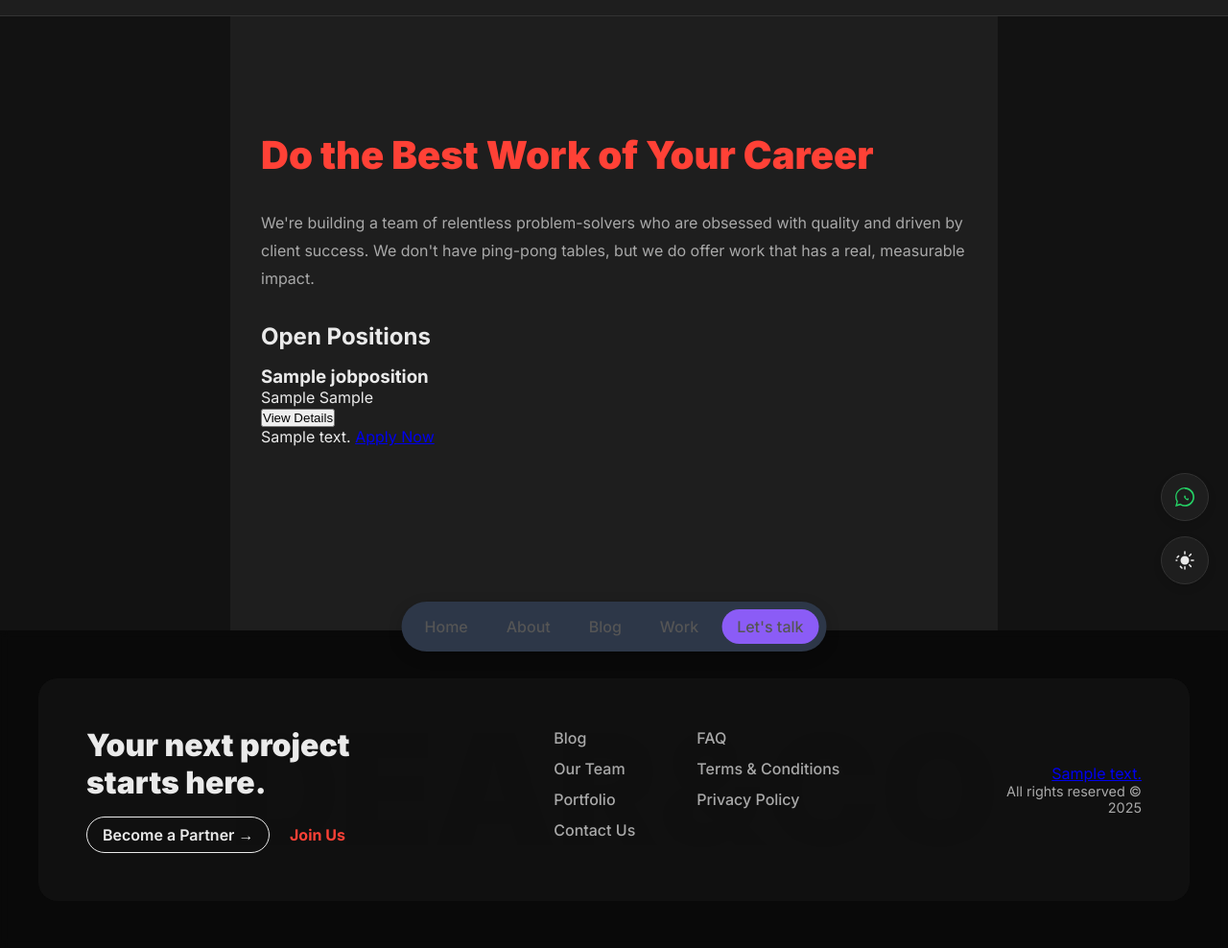
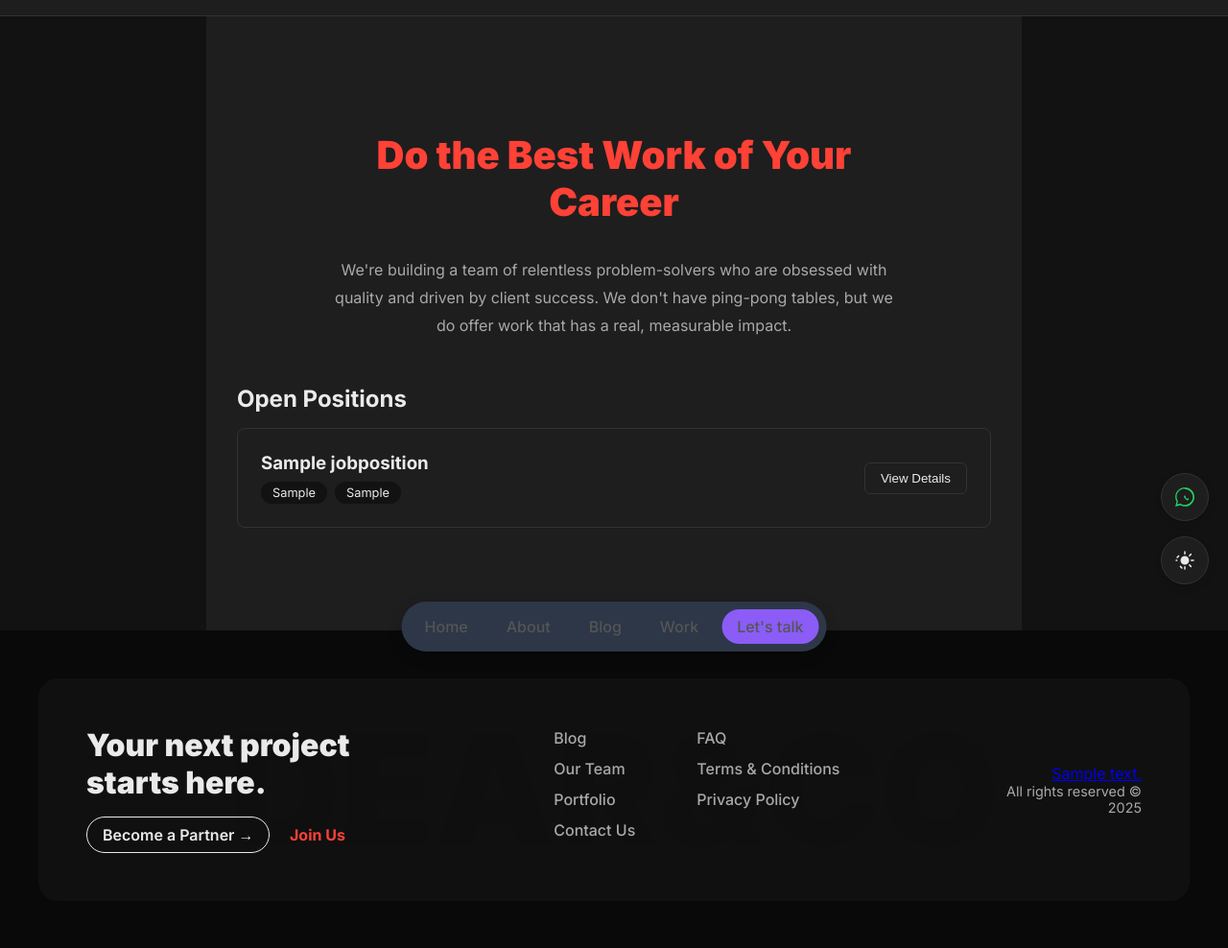
Before and after one commit to kirokir/dearnco-django, a Django app: page /join-us/ in a window 1280 px wide. Shown: the part 101-1089 px from the top of the page at 96% size. Run offline with Django 5.2, Linux system fonts and the light colour scheme; tables that the repository leaves empty hold one stand-in row (values such as "Sample post").

```diff
--- a/static/css/main.css
+++ b/static/css/main.css
@@ -896,3 +896,177 @@ body { font-family: 'Inter', sans-serif; background-color: var(--bg-color); colo
         padding: 2rem 1rem;
     }
 }
+/* ==========================================================================
+   FINAL POLISH: STATIC PAGE LAYOUTS
+   ========================================================================== */
+
+/* --- General Static Page Container --- */
+.static-page-container {
+    max-width: 850px; /* A bit wider for better text flow */
+    margin: 0 auto;
+    padding: 120px 2rem 50px 2rem;
+    background: var(--content-bg);
+    min-height: 80vh;
+}
+
+/* --- About Page Specifics --- */
+.about-header {
+    text-align: center;
+    margin-bottom: 3rem;
+}
+.about-header h1 {
+    font-size: clamp(2.5rem, 5vw, 4rem);
+    font-weight: 900;
+    color: var(--text-dark); /* Changed from red for a more premium look */
+    margin-bottom: 0.5rem;
+}
+.about-header h2 {
+    font-size: 1.25rem;
+    font-weight: 400;
+    color: var(--text-light);
+    max-width: 500px;
+    margin: 0 auto;
+}
+.about-content {
+    max-width: 700px;
+    margin: 3rem auto;
+    text-align: center;
+    font-size: 1.1rem;
+    line-height: 1.8;
+    color: var(--text-light);
+}
+.about-image-placeholder {
+    width: 100%;
+    margin: 4rem 0;
+    border-radius: 16px;
+    overflow: hidden;
+    box-shadow: 0 10px 30px rgba(0,0,0,0.1);
+}
+.about-image-placeholder img {
+    width: 100%;
+    height: 100%;
+    display: block;
+    object-fit: cover;
+}
+.principles-section h2 {
+    text-align: center;
+    font-size: 2.5rem;
+    margin-bottom: 1rem;
+    color: var(--text-dark);
+}
+.principles-intro {
+    text-align: center;
+    max-width: 600px;
+    margin: 0 auto 3rem auto;
+    color: var(--text-light);
+}
+.principles-grid {
+    display: grid;
+    grid-template-columns: repeat(2, 1fr);
+    gap: 2rem;
+}
+.principle-item {
+    background: var(--bg-color);
+    padding: 2rem;
+    border-radius: 12px;
+}
+.principle-item h3 {
+    margin-bottom: 0.75rem;
+    color: #10B981; /* Green accent */
+    font-weight: 600;
+    font-size: 1.1rem;
+}
+.dark-mode .principle-item {
+    background-color: #2D3748;
+}
+
+/* --- Join Us Page Layout Fix --- */
+.join-us-header {
+    text-align: center;
+    max-width: 600px;
+    margin: 0 auto 3rem auto;
+}
+.positions-list {
+    display: flex;
+    flex-direction: column;
+    gap: 1rem;
+}
+.position-card {
+    background: var(--content-bg);
+    border: 1px solid var(--border-color);
+    border-radius: 8px;
+    padding: 1.5rem;
+    transition: box-shadow 0.2s;
+    display: flex;
+    justify-content: space-between;
+    align-items: center;
+    flex-wrap: wrap;
+}
+.position-info h3 { margin-bottom: 0.5rem; }
+.position-meta { display: flex; gap: 0.5rem; align-items: center; }
+.meta-tag, .meta-type {
+    font-size: 0.8rem;
+    background-color: var(--bg-color);
+    padding: 0.25rem 0.75rem;
+    border-radius: 999px;
+}
+.view-details-btn {
+    padding: 0.5rem 1rem;
+    border-radius: 6px;
+    border: 1px solid var(--border-color);
+    background: none;
+    color: var(--text-dark);
+    cursor: pointer;
+    font-weight: 500;
+}
+.position-description {
+    display: none;
+    width: 100%;
+    padding-top: 1.5rem;
+    margin-top: 1.5rem;
+    border-top: 1px solid var(--border-color);
+    line-height: 1.7;
+}
+.apply-now-btn {
+    display: inline-block;
+    margin-top: 1rem;
+    background-color: var(--primary-red);
+    color: #fff;
+    padding: 0.75rem 1.5rem;
+    text-decoration: none;
+    border-radius: 6px;
+}
+
+/* --- FAQ Page Styles --- */
+.faq-item {
+    border-bottom: 1px solid var(--border-color);
+    padding-bottom: 1.5rem;
+    margin-bottom: 1.5rem;
+}
+.faq-item:last-child {
+    border-bottom: none;
+    margin-bottom: 0;
+}
+.faq-item h2 {
+    color: var(--text-dark);
+    font-size: 1.25rem;
+}
+
+/* --- Responsive Fixes for Static Pages --- */
+@media (max-width: 768px) {
+    .principles-grid {
+        grid-template-columns: 1fr;
+    }
+    .position-card {
+        flex-direction: column;
+        align-items: flex-start;
+        gap: 1rem;
+    }
+    .position-action {
+        width: 100%;
+    }
+    .view-details-btn {
+        width: 100%;
+        text-align: center;
+    }
+}
```
